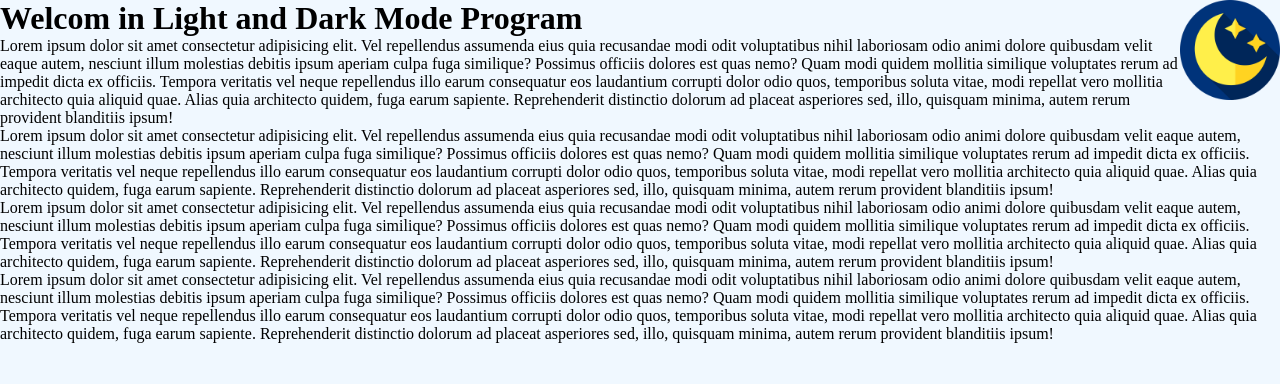
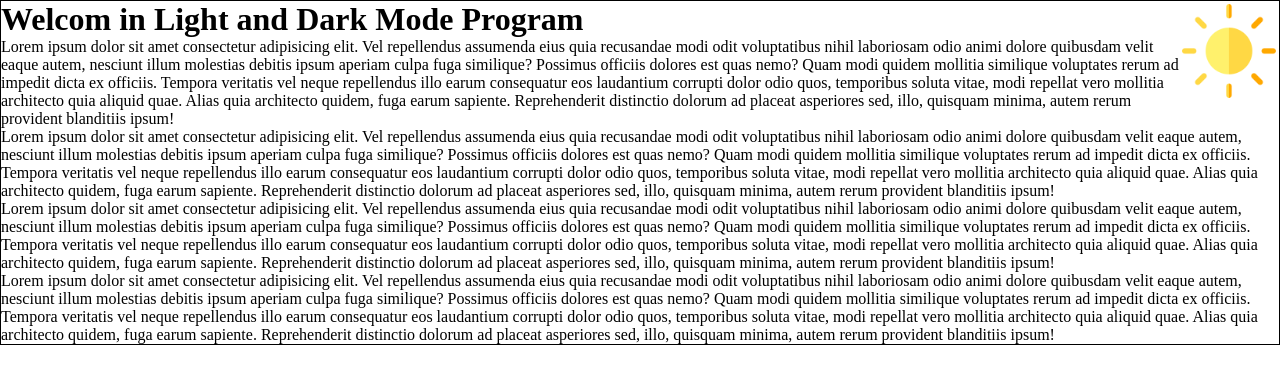
Before and after one commit to MuhammadSaqibIslam/JavaScript, a plain HTML site: page Dom/index.html in a window 1280 px wide. Both pictures are taken after a click on the picture 1230 px from the left and 50 px from the top of the page. Drawn offline with Linux system fonts and the light colour scheme.

Commit message:
dom completed

```diff
--- a/Dom/app.js
+++ b/Dom/app.js
@@ -0,0 +1,24 @@
+console.log("Hello World");
+
+function darkMode(){
+let container = document.getElementById("container");
+let lightImg = document.getElementById("lightImg");
+let darkImg = document.getElementById("darkImg");
+
+container.style.backgroundColor ="black";
+container.style.color="white";
+
+lightImg.style.display = "none";
+darkImg.style.display="inline";
+}
+function lightMode(){
+let container =document.getElementById("container");
+let lightImg =document.getElementById("lightImg");
+let darkImg=document.getElementById("darkImg");
+
+container.style.backgroundColor ="white";
+container.style.color="black";
+
+lightImg.style.display = "inline";
+darkImg.style.display ="none";
+}
--- a/Dom/index.html
+++ b/Dom/index.html
@@ -8,8 +8,8 @@
 
 <body>
     <div id="container">
-        <img id="lightImg" src="./images/brightness.png" alt="">
-        <img id="darkImg" src="./images/night-mode.png" alt="">
+        <img id="lightImg" src="./images/brightness.png" alt=""onclick="darkMode()">
+        <img id="darkImg" src="./images/night-mode.png" alt=""onclick="lightMode()">
         <h1>Welcom in Light and Dark Mode Program</h1>
         <p>Lorem ipsum dolor sit amet consectetur adipisicing elit. Vel repellendus assumenda eius quia recusandae modi
             odit voluptatibus nihil laboriosam odio animi dolore quibusdam velit eaque autem, nesciunt illum molestias
--- a/Dom/style.css
+++ b/Dom/style.css
@@ -1,7 +1,11 @@
 * {
     margin: 0;
     padding: 0;
-    background-color: aliceblue;
+    /* background-color: aliceblue; */
+}
+#container{
+    /* width: 100vh; */
+    border: 1px solid black;
 }
 
 #lightImg {
@@ -13,5 +17,7 @@
 #darkImg {
     width: 100px;
     float: right;
+}
+img{
     cursor: pointer;
 }
```
